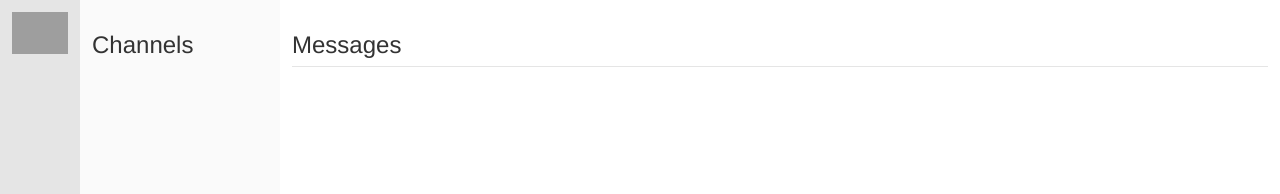
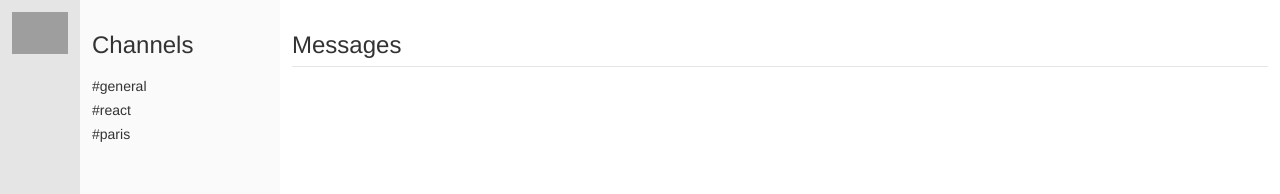
Before and after one commit to gtm19/chat-redux, a React app: page / in a window 1280 px wide. Shown: the top 194 px of the page. Built offline with nearby package versions, Linux system fonts and the light colour scheme; grey boxes are pictures that could not be loaded.

Commit message:
initialise channel list

```diff
--- a/assets/stylesheets/application.scss
+++ b/assets/stylesheets/application.scss
@@ -32,6 +32,14 @@ body {
   .channel-list {
     flex: 0 0 200px;
     background: rgba(0, 0, 0, 0.02);
+
+    ul {
+      padding-left: 0;
+    }
+    li {
+      list-style: none;
+      margin: 4px 0;
+    }
   }
 
   .message-list {
--- a/src/containers/channel_list.jsx
+++ b/src/containers/channel_list.jsx
@@ -6,9 +6,24 @@ class ChannelList extends Component { //eslint-disable-line
     return (
       <div className="channel-list">
         <h3>Channels</h3>
+        <ul>
+          {
+            this.props.channels.map((channel) => {
+              return (
+                <li>#{channel}</li>
+              );
+            })
+          }
+        </ul>
       </div>
     );
   }
 }
 
-export default ChannelList;
+const mapStateToProps = (state) => {
+  return {
+    channels: state.channels
+  };
+};
+
+export default connect(mapStateToProps)(ChannelList);
```
